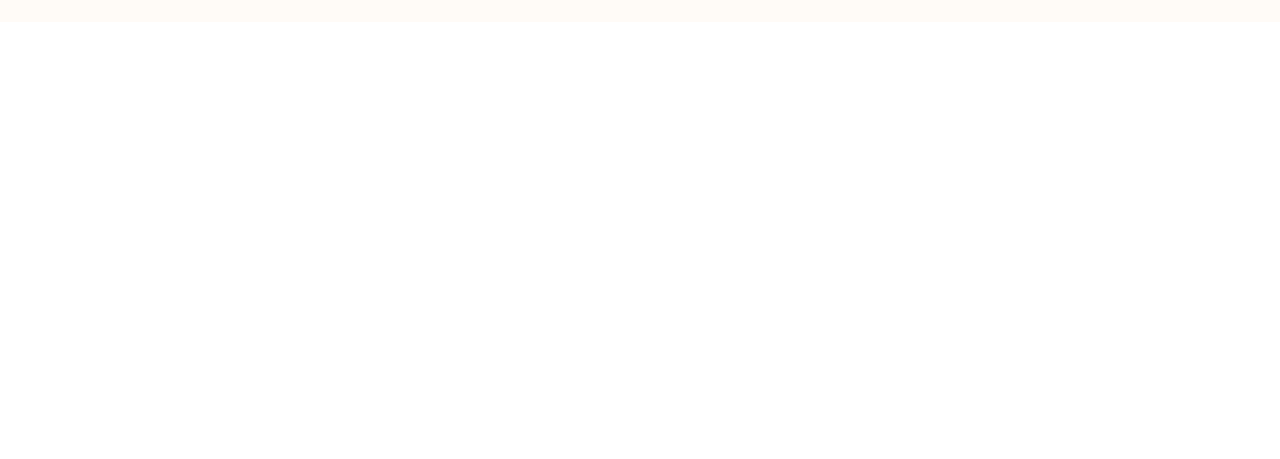
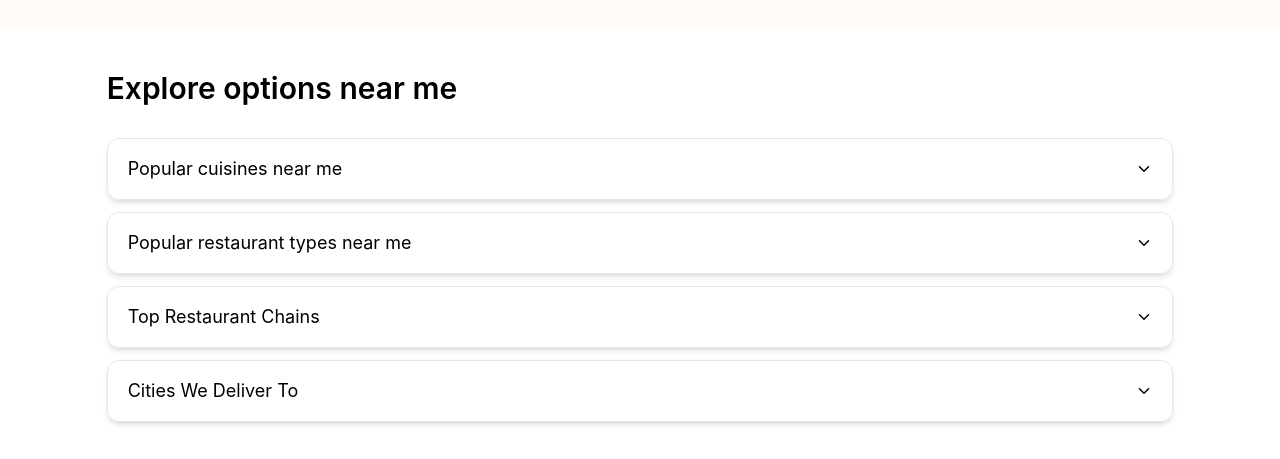
Before and after one commit to saifulislam05/Zomato-Frontend, a React (Vite) app in the folder Frontend/: page / in a window 1280 px wide. Shown: the part 2275-2734 px from the top of the page. Before the commit the page ends 2337 px from the top, so only its background shows below. Built offline with nearby package versions, Linux system fonts and the light colour scheme.

Commit message:
ExploreOption section done

```diff
--- /dev/null
+++ b/Frontend/src/components/AccordionCard.jsx
@@ -0,0 +1,33 @@
+import React from "react";
+import { IoIosArrowDown, IoIosArrowUp } from "react-icons/io";
+
+const AccordionCard = ({ section, index, expandedSection, toggleSection }) => {
+  const isOpen = expandedSection === index;
+
+  return (
+    <div className="accordion w-full border rounded-xl shadow-md p-5 py-4">
+      <div
+        className="w-full flex justify-between items-center cursor-pointer"
+        onClick={() => toggleSection(index)}
+      >
+        <p className="text-lg">{section.title}</p>
+        {isOpen ? <IoIosArrowUp /> : <IoIosArrowDown />}
+      </div>
+      {isOpen && (
+        <ul className="expandable-content mt-2 w-full flex flex-wrap *:w-fit text-gray-500 list-none">
+          {section.content.map((item, itemIndex) => (
+            <li
+              key={itemIndex}
+              className={`w-full ${itemIndex === 0 ? "list-none" : ""} flex items-center justify-between`}
+            >
+              <a href="#">{item}</a>
+              {itemIndex < section.content.length - 1 && <div className="w-1 h-1 rounded-full bg-gray-500 mx-2 z-50"></div>}
+            </li>
+          ))}
+        </ul>
+      )}
+    </div>
+  );
+};
+
+export default AccordionCard;
--- /dev/null
+++ b/Frontend/src/components/ExploreOptions.jsx
@@ -0,0 +1,30 @@
+import React, { useState } from "react";
+import accordionData from "../data/accordionData";
+import AccordionCard from "./AccordionCard";
+
+const ExploreOptions = () => {
+  const [expandedSection, setExpandedSection] = useState(null);
+
+  const toggleSection = (index) => {
+    setExpandedSection(expandedSection === index ? null : index);
+  };
+
+  return (
+    <div className="w-full md:w-10/12 mx-auto my-10">
+      <h1 className="text-3xl font-semibold mb-8">Explore options near me</h1>
+      <div className="accordion-wrapper flex flex-col gap-3">
+        {accordionData.map((section, index) => (
+          <AccordionCard
+            key={index}
+            section={section}
+            index={index}
+            expandedSection={expandedSection}
+            toggleSection={toggleSection}
+          />
+        ))}
+      </div>
+    </div>
+  );
+};
+
+export default ExploreOptions;
--- a/Frontend/src/components/GetApp.jsx
+++ b/Frontend/src/components/GetApp.jsx
@@ -12,7 +12,7 @@ const GetApp = () => {
             alt=""
           />
         </div>
-        <div className="w-8/12">
+        <div className="w-7/12">
           <h1 className="text-3xl font-semibold">Get the Zomato app</h1>
           <p className="font-light my-2">
             We will send you a link, open it on your phone to download the app
--- /dev/null
+++ b/Frontend/src/data/accordionData.js
@@ -0,0 +1,52 @@
+const accordionData = [
+  {
+    title: "Popular cuisines near me",
+    content: [
+      "Bakery Food near me",
+      "Beverage near me",
+      "Breakfast near me",
+      "Burger near me",
+      "Chinese Food near me",
+      "Desserts near me",
+      "Fast Food near me",
+    ],
+  },
+  {
+    title: "Popular restaurant types near me",
+    content: [
+      "Cafés near me",
+      "Dessert Parlors near me",
+      "Bakeries near me",
+      "Fine Dining near me",
+      "Bars near me",
+      "Pubs near me",
+      "Casual Dining near me",
+    ],
+  },
+  {
+    title: "Top Restaurant Chains",
+    content: [
+      "McDonald's",
+      "Starbucks",
+      "Subway",
+      "KFC",
+      "Burger King",
+      "Pizza Hut",
+      "Domino's Pizza",
+    ],
+  },
+  {
+    title: "Cities We Deliver To",
+    content: [
+      "Mumbai",
+      "Delhi",
+      "Bangalore",
+      "Hyderabad",
+      "Ahmedabad",
+      "Chennai",
+      "Kolkata",
+    ],
+  },
+];
+
+export default accordionData;
--- a/Frontend/src/pages/Home.jsx
+++ b/Frontend/src/pages/Home.jsx
@@ -4,6 +4,7 @@ import ServeType from "../components/ServeType";
 import Collection from "../components/Collection";
 import PopularLocalities from "../components/PopularLocalities";
 import GetApp from "../components/GetApp";
+import ExploreOptions from "../components/ExploreOptions";
 
 const Home = () => {
   return (
@@ -12,7 +13,8 @@ const Home = () => {
       <ServeType />
       <Collection />
       <PopularLocalities />
-      <GetApp/>
+      <GetApp />
+      <ExploreOptions/>
     </div>
   );
 };
```
